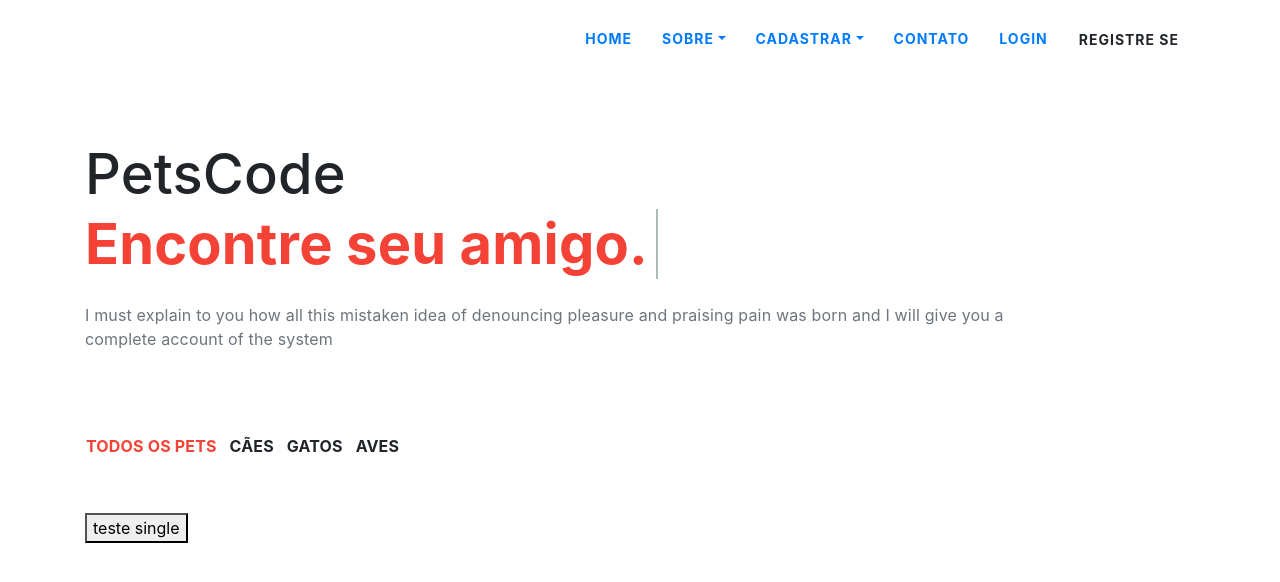
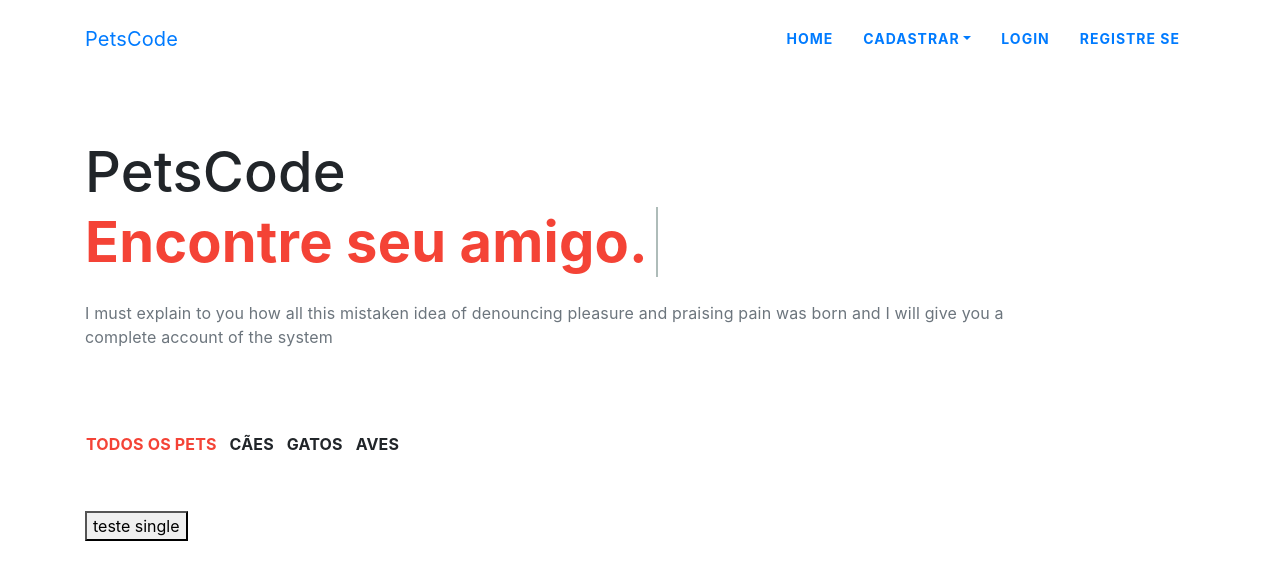
Before and after one commit to codenation-dev/squad-6-ad-escale, a React (Create React App) app in the folder front/: page / in a window 1280 px wide. Shown: the top 582 px of the page. Built offline with nearby package versions, Linux system fonts and the light colour scheme.

Commit message:
add: Link from router

```diff
--- a/front/src/components/Header.js
+++ b/front/src/components/Header.js
@@ -1,10 +1,14 @@
 import React from 'react'
+import { Link } from 'react-router-dom'
 
 const Header = () => {
   return (
     <header>
       <nav className="navbar navbar-expand-lg  main-nav " id="navbar">
         <div className="container">
+          <Link to="/" className="navbar-brand">
+            PetsCode
+          </Link>
 
           <button className="navbar-toggler collapsed" type="button" data-toggle="collapse" data-target="#navbarsExample09" aria-controls="navbarsExample09" aria-expanded="false" aria-label="Toggle navigation">
             <span className="ti-align-justify"></span>
@@ -13,32 +17,34 @@ const Header = () => {
           <div className="collapse navbar-collapse" id="navbarsExample09">
             <ul className="navbar-nav ml-auto">
 
-              <li className="nav-item  active"><a className="nav-link" href="/">Home</a></li>
+              <li className="nav-item active">
+                <Link to="/" className="nav-link">Home</Link>
+              </li>
 
-              <li className="nav-item dropdown">
-                <a className="nav-link dropdown-toggle" href="#" id="dropdown01" data-toggle="dropdown" aria-haspopup="true" aria-expanded="false">Sobre</a>
-                <ul className="dropdown-menu" aria-labelledby="dropdown01">
-                  <li><a className="dropdown-item" href="">About Me</a></li>
+              <li className="nav-item dropdown active">
+                <Link className="nav-link dropdown-toggle" to="#" data-toggle="dropdown" aria-haspopup="true" aria-expanded="false">
+                  Cadastrar
+                </Link>
+
+                <ul className="dropdown-menu">
+                  <li>
+                    <Link to="/registerpet" className="dropdown-item">Pet Perdido ou adoção</Link>
+                  </li>
                 </ul>
               </li>
 
-              <li className="nav-item dropdown active">
-                <a className="nav-link dropdown-toggle" href="#" id="dropdown02" data-toggle="dropdown" aria-haspopup="true" aria-expanded="false">Cadastrar</a>
-                <ul className="dropdown-menu" aria-labelledby="dropdown02">
-                  <li><a className="dropdown-item" href="">Pet Perdido</a></li>
-                  <li><a className="dropdown-item" href="">Pet para doação</a></li>
-                </ul>
+              <li className="nav-item">
+                <Link to="/login" className="nav-link">Login</Link>
               </li>
 
-              <li className="nav-item"><a className="nav-link" href="">Contato</a></li>
-              <li className="nav-item"><a className="nav-link" href="/login">Login</a></li>
-              <li className="nav-item"><a className="nav-link btn btn-main" href="/registeruser">Registre se</a></li>
+              <li className="nav-item">
+                <Link to="/registeruser" className="nav-link">Registre se</Link>
+              </li>
             </ul>
           </div>
         </div>
       </nav>
     </header>
-
   )
 }
 
--- a/front/src/components/Post.js
+++ b/front/src/components/Post.js
@@ -8,7 +8,7 @@ const Post = ({ animal }) => {
       data-groups="[&quot;design&quot;,&quot;illustration&quot;]">
       <div className="position-relative inner-box">
         <div className="image position-relative ">
-          <img src={animal.image} alt="portfolio-image" className="img-fluid w-100 d-block" />
+          <img src={animal.image} alt="portfolio" className="img-fluid w-100 d-block" />
           <div className="overlay-box">
             <div className="overlay-inner">
               <Link to={`/posts/${animal.id}`} className="overlay-content">
--- a/front/src/pages/pet/detail.js
+++ b/front/src/pages/pet/detail.js
@@ -10,7 +10,7 @@ const PostDetails = ({ searchId, todos }) => {
         <div className="container">
           <div className="row">
             <div className="col-12 col-md-6">
-              <img src={filtered.image} className="img-fluid" />
+              <img src={filtered.image} className="img-fluid" alt="Pet" />
             </div>
 
             <div className="col-12 col-md-6">
```
